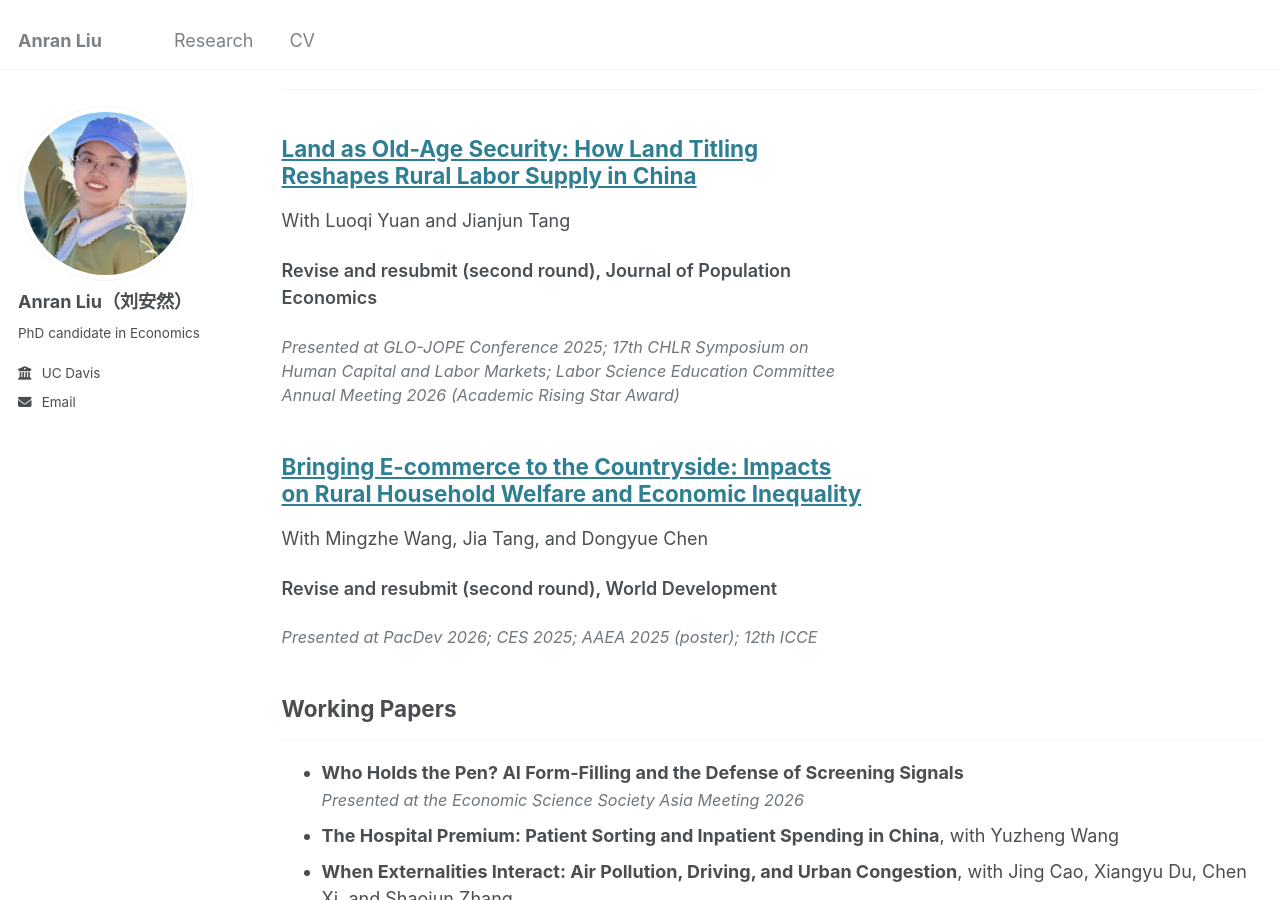
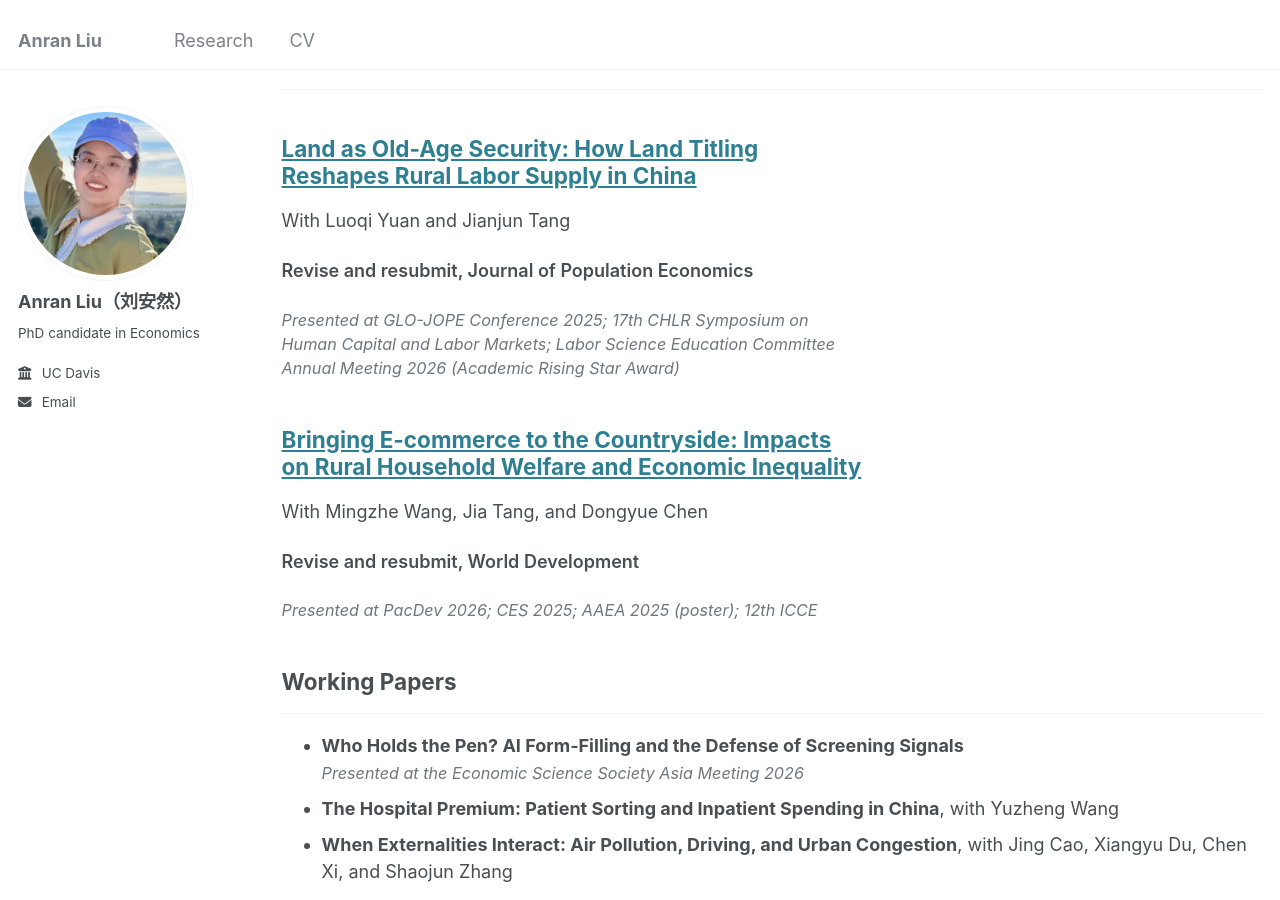
Before and after one commit to anrliu/anrliu.github.io, a Jekyll site: the page built from _pages/publications.html, in a window 1280 px wide and 900 px high, scrolled down 970 px. Built offline with Jekyll 4.4.1, drawn with Linux system fonts in a browser that asks for light colours.

Commit message:
Drop 'second round' from R&R status

```diff
--- a/_publications/02-land-as-old-age-security.md
+++ b/_publications/02-land-as-old-age-security.md
@@ -4,7 +4,7 @@ collection: publications
 category: rural
 permalink: /publication/land-as-old-age-security
 coauthors: "Luoqi Yuan and Jianjun Tang"
-status: "Revise and resubmit (second round), Journal of Population Economics"
+status: "Revise and resubmit, Journal of Population Economics"
 presented: "GLO-JOPE Conference 2025; 17th CHLR Symposium on Human Capital and Labor Markets; Labor Science Education Committee Annual Meeting 2026 (Academic Rising Star Award)"
 excerpt: "Most of the wealth of older rural workers in China is land they cannot sell. Using the national titling rollout and CHARLS panel data, we find that titling lowers labor-force participation by 3.2 percentage points and increases the land households rent out. Adults past 60 leave the labor force, while those aged 45 to 59 stay employed and move out of farming. A reform that transfers no money can work like a pension."
 ---
--- a/_publications/03-bringing-ecommerce-to-the-countryside.md
+++ b/_publications/03-bringing-ecommerce-to-the-countryside.md
@@ -4,7 +4,7 @@ collection: publications
 category: rural
 permalink: /publication/bringing-ecommerce-to-the-countryside
 coauthors: "Mingzhe Wang, Jia Tang, and Dongyue Chen"
-status: "Revise and resubmit (second round), World Development"
+status: "Revise and resubmit, World Development"
 presented: "PacDev 2026; CES 2025; AAEA 2025 (poster); 12th ICCE"
 excerpt: "We study a national program that paired online platforms with logistics, training, and promotion in rural counties. Across its staggered county rollout, net household income rises 12.4 percent and households shift toward farming for the market. Lower-income households gain more, so the program narrows both the rural-urban gap and inequality within rural areas. Benefits exceed fiscal costs by more than a factor of five."
 ---
```
